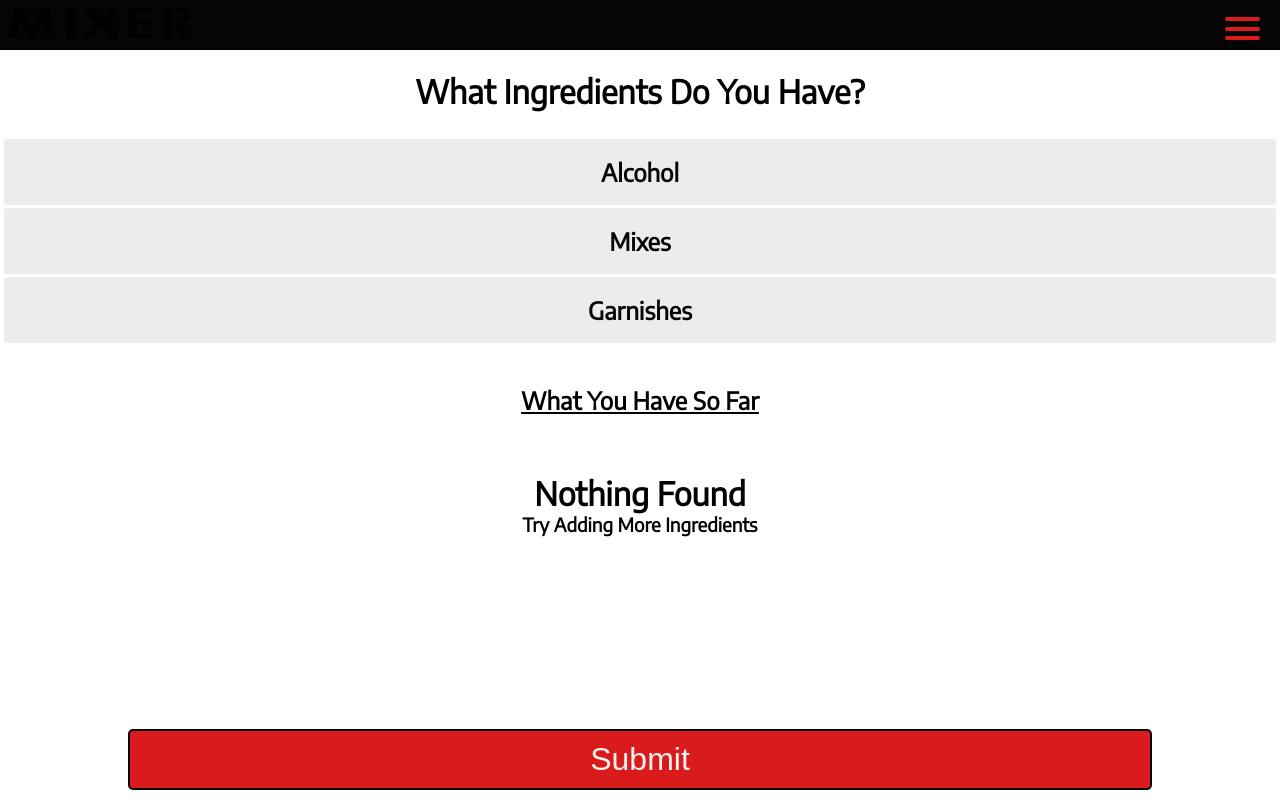
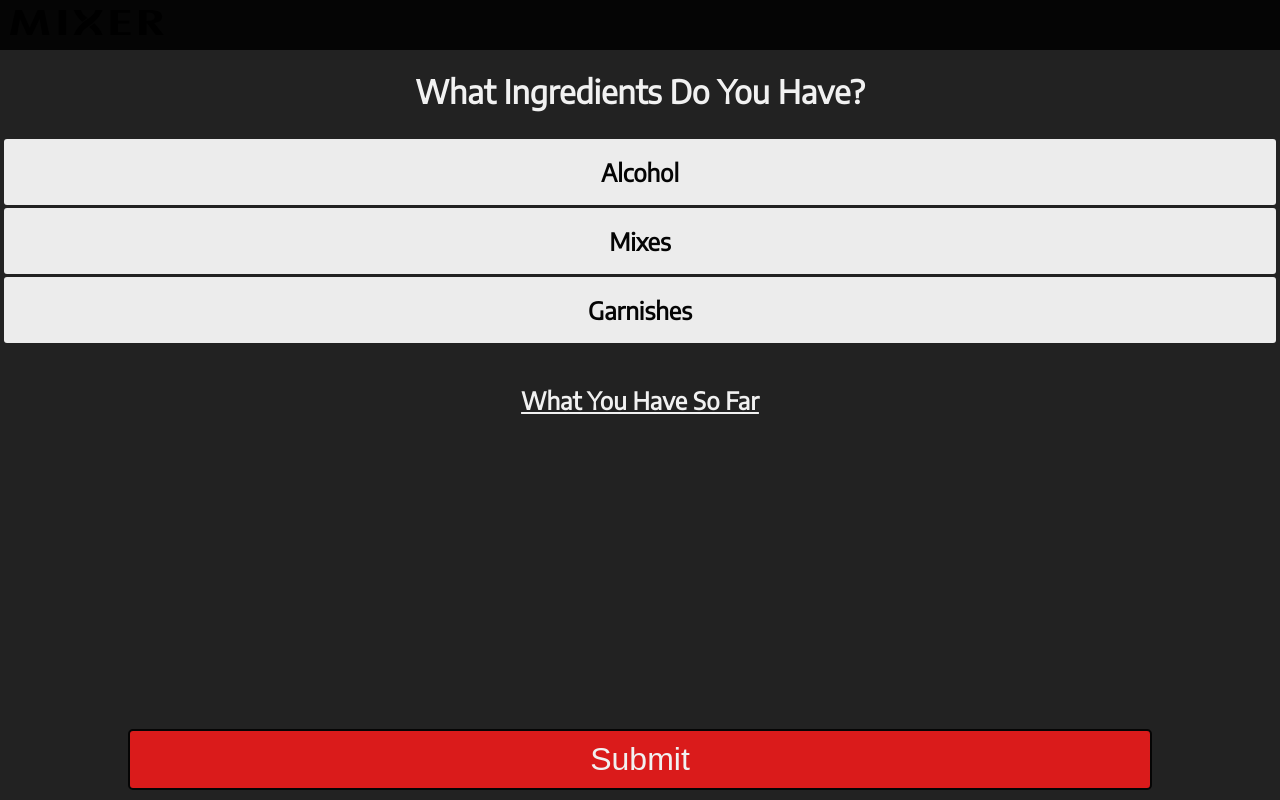
Before and after one commit to JTLovato/mixer, a React (Create React App) app: page /WhatToMake in a window 1280 px wide. Built offline with nearby package versions, Linux system fonts and the light colour scheme.

Commit message:
updated: css, function, etc

```diff
--- a/src/App.css
+++ b/src/App.css
@@ -23,6 +23,7 @@ body {
   margin: 0;
   padding: 0;
   min-height: 100vh;
+  background-color: #222222;
 }
 
 a {
@@ -47,6 +48,7 @@ a:visited {
   color: black;
   position: fixed;
   top: 0;
+  right: 0;
   justify-content: space-between;
   display: flex;
   flex-wrap: nowrap;
@@ -55,8 +57,12 @@ a:visited {
 }
 
 .svg {
-  margin: 8px;
-  height: 30px
+  margin: 10px;
+  height: 25px
+}
+
+.white-header {
+  color: var(--tertiary-color);
 }
 
 .white {
@@ -120,7 +126,7 @@ a:visited {
   height: 23px;
   width: 35px;
   position: absolute;
-  top: 17px;
+  top: 13px;
   right: 20px;
   z-index: 2;
   display: flex;
@@ -180,7 +186,7 @@ a:visited {
 /* Hot Drinks Section */
 
 .drink-card {
-  margin: 3px;
+  margin: 10px;
   background-color: #ececec;
   text-decoration: none;
   border: solid 2px var(--quarternary-color);
@@ -230,6 +236,7 @@ a:visited {
   font-family: var(--content-font-family);
   font-size: 125%;
   margin: 0px 2px;
+  padding: 10px;
 }
 
 .ingredients-list li {
@@ -298,11 +305,17 @@ li label input {
 .what-to-make-card {
   display: flex;
   flex-wrap: nowrap;
-  background: rgb(218,27,27);
-  background: linear-gradient(7deg, rgba(218,27,27,1) 0%, rgba(255,255,255,1) 33%);
-  padding: 10px;
+  background-image: url('./img/header_bg.jpg');
   justify-content: space-around;
   align-items: center;
+  background-size: cover;
+  width: 100%;
+  margin-bottom: 50px;
+  padding: 15px 0px;
+}
+
+.what-to-make-card-inner {
+  margin-top: -30px;
 }
 
 .what-to-make-card-inner h1 {
@@ -355,13 +368,16 @@ li label input {
 .owned-title {
   width: 100%;
   text-decoration: underline;
+  color: var(--tertiary-color);
 }
 
 .each-ingredient {
   margin: 2px 5px;
+  padding: 8px;
   border: solid 1px var(--quarternary-color);
   border-radius: 3px;
   text-transform: capitalize;
+  background-color: var(--tertiary-color);
 }
 
 .ul-no-margin {
@@ -376,6 +392,9 @@ li label input {
   padding: 15px;
   position: relative;
   width: 140px;
+  display: flex;
+  align-items: center;
+  justify-content: center;
 }
 
 .ingredients-submit {
@@ -459,14 +478,20 @@ input:checked + label .accord-highlight {
 
 .checkMark {
   display: none;
-  width: 18px;
+  width: 30px;
   position: absolute;
-  right: 40px;
-  top: 15px;
+  right: 0px;
+  top: 0px;
 }
 
 input:checked + label .checkMark {
   display: inline-block;
+}
+
+.not-found,
+.matched-drinks-list {
+  padding-bottom: 80px;
+  color: var(--tertiary-color);
 }
 
 /* Favorites */
--- a/src/components/DrinkCard.js
+++ b/src/components/DrinkCard.js
@@ -40,7 +40,7 @@ function DrinkCard(props) {
                     }}
                     alt="" className="drink-card-image"
                 ></img>
-                <h1>{newDrink['name']}</h1>
+                <h1 className="white-header">{newDrink['name']}</h1>
                 <Ratings stars={newDrink['rating']} />
                 <h5>{newDrinkIngredients}</h5>
                 <h6>{truncated()}</h6>
--- a/src/components/HotDrinks.js
+++ b/src/components/HotDrinks.js
@@ -8,8 +8,8 @@ function HotDrinks() {
 // This creates first drink's data
     return (
 
-        <div>
-            <h1>Hottest Drinks Now</h1>
+        <div className="hot-drinks-container">
+            <h1 className="white-header">Hottest Drinks Now</h1>
             <DrinkCard data={Data} />
             <DrinkCard data={Data} />
             <DrinkCard data={Data} />
--- a/src/components/IngredientsCheckBoxes.js
+++ b/src/components/IngredientsCheckBoxes.js
@@ -30,34 +30,37 @@ function IngredientsCheckBoxes() {
 
     const [items, setItems] = useState([]);
     const [matchedDrinks, setMatchedDrinks] = useState([]);
-    const [notFound, setNotFound] = useState(true)
+    const [notFound, setNotFound] = useState(false)
 
     const [ownedIngreds, setOwnedIngreds] = useState([]);
 
     // Adds each checked ingredient to your owned ingredients array
     const onClicks = (item) => {
+        if (ownedIngreds.includes(item) == false) {
             setOwnedIngreds( arr => [...arr, item]);
             console.log(ownedIngreds)
+        } else {
+            // setOwnedIngreds( arr => arr.filter(item => !item))
+            console.log("Fix This Soon")
+        }
     };
 
     // On click, takes owned ingredients array, and checks it through each recipe's ingredients.
     const submitFunction = (e) => {
         e.preventDefault();
-        console.log(ownedIngreds);
             for (let i = 0; i < allDrinks.length; i++) {
-                console.log(ownedIngreds)
-                console.log(allDrinks[i].ingredients)
                     let containsAll = allDrinks[i].ingredients.every(element => {
                     return ownedIngreds.indexOf(element) !== -1;
                 });
-                console.log(containsAll)
                 if (containsAll === true) {
-                    setNotFound(false)
-                    console.log(allDrinks[i].id)
+                    setNotFound(!notFound)
+                    console.log(notFound)
                     setMatchedDrinks( arr => [...arr, allDrinks[i] ])
+                } else {
+                    setNotFound(!notFound)
+                    console.log(notFound)
                 }
             }
-        console.log(matchedDrinks);
     }
 
     return (
@@ -488,7 +491,7 @@ function IngredientsCheckBoxes() {
                 <li key={item.name}>{item.name}</li>
                 ))}
             </ul>
-            <ul className="ul-no-margin">
+            <ul className="ul-no-margin matched-drinks-list">
                 {matchedDrinks.map(matchedDrink => (
                     <li key={matchedDrink.id}>
                         <MatchedDrinkCard matchedDrink={matchedDrink}/>
@@ -496,7 +499,7 @@ function IngredientsCheckBoxes() {
                 ))}
             </ul>
             {notFound &&
-                <div>
+                <div className="not-found">
                     <h1 className="not_found_title">Nothing Found</h1>
                     <h3 className="not_found_title">Try Adding More Ingredients</h3>
                 </div>
--- a/src/components/IngredientsList.js
+++ b/src/components/IngredientsList.js
@@ -18,8 +18,8 @@ export default class IngredientsList extends Component {
         ))
         return (
             <div>
-                <h2>Ingredients List</h2>
-                <ol className="ingredients-list">
+                <h2 className="white-header">Ingredients List</h2>
+                <ol className="ingredients-list white-header">
                     {list}
                 </ol>
             </div>
--- a/src/fixed/Header.js
+++ b/src/fixed/Header.js
@@ -9,7 +9,7 @@ function Header() {
             <Link to="/">
                 <MainLogo />
             </Link>
-            <div className="navbar-container">
+            {/* <div className="navbar-container">
                 <input type="checkbox" name="" id="" />
                 <div className="hamburger-lines">
                     <span className="line line1"></span>
@@ -24,7 +24,7 @@ function Header() {
                     <li><a href="#food">Recipies</a></li>
                     <li><a href="#food">Glossery</a></li>
                 </ul>
-            </div>
+            </div> */}
         </nav>
     )
 }
--- a/src/screens/DrinkScreen.js
+++ b/src/screens/DrinkScreen.js
@@ -30,20 +30,20 @@ function DrinkScreen() {
                             e.target.src = Image_Not_Found
                         }}
                     alt="" />
-                    <h1>
+                    <h1 className="white-header">
                         {from['name']}
                     </h1>
                     <div>
                         <Ratings stars={from['rating']} />
                     </div>
-                    <p className="description">
+                    <p className="description white-header">
                         {from['description']}
                     </p>
                     <FavoriteButtons id={from['id']}/>
                     <div className="ingredients-list">
                         <IngredientsList ingredients={from} />
                     </div>
-                    <p className="directions">
+                    <p className="directions white-header">
                         {from['directions']}
                     </p>
                     <div className="sub-cats">
--- a/src/screens/WhatToMakeScreen.js
+++ b/src/screens/WhatToMakeScreen.js
@@ -13,7 +13,7 @@ function WhatToMakeScreen() {
 
     return (
     <div>
-        <h1>What Ingredients Do You Have?</h1>
+        <h1 className="white-header">What Ingredients Do You Have?</h1>
         <div className="button-hold">
             {/* TODO Fix checked radio buttons */}
             {/* <input type="radio" id="searchAny" name="search" checked value="Any Ingredients" />
```
Also changed, not shown: src/img/checkmark.png, src/img/header_bg.jpg (added). Lines whose indentation alone changed are shown as unchanged.
